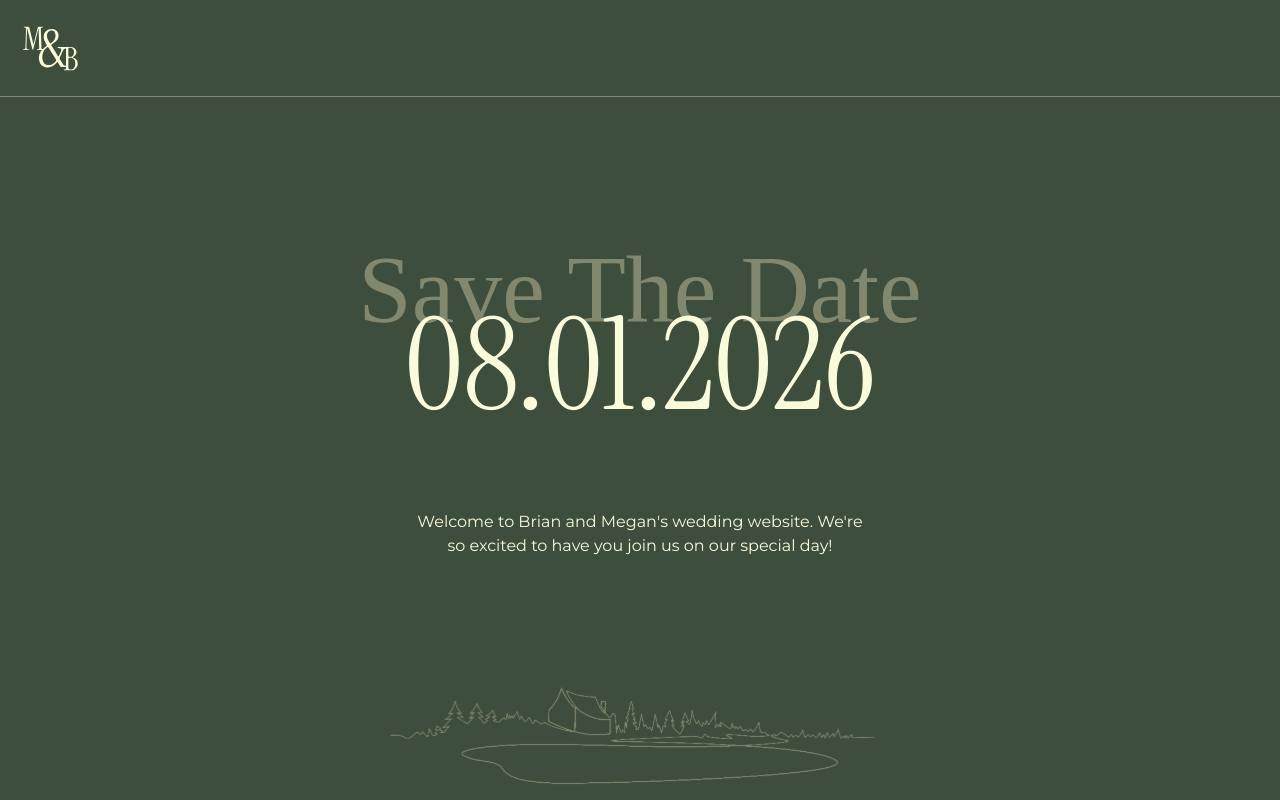
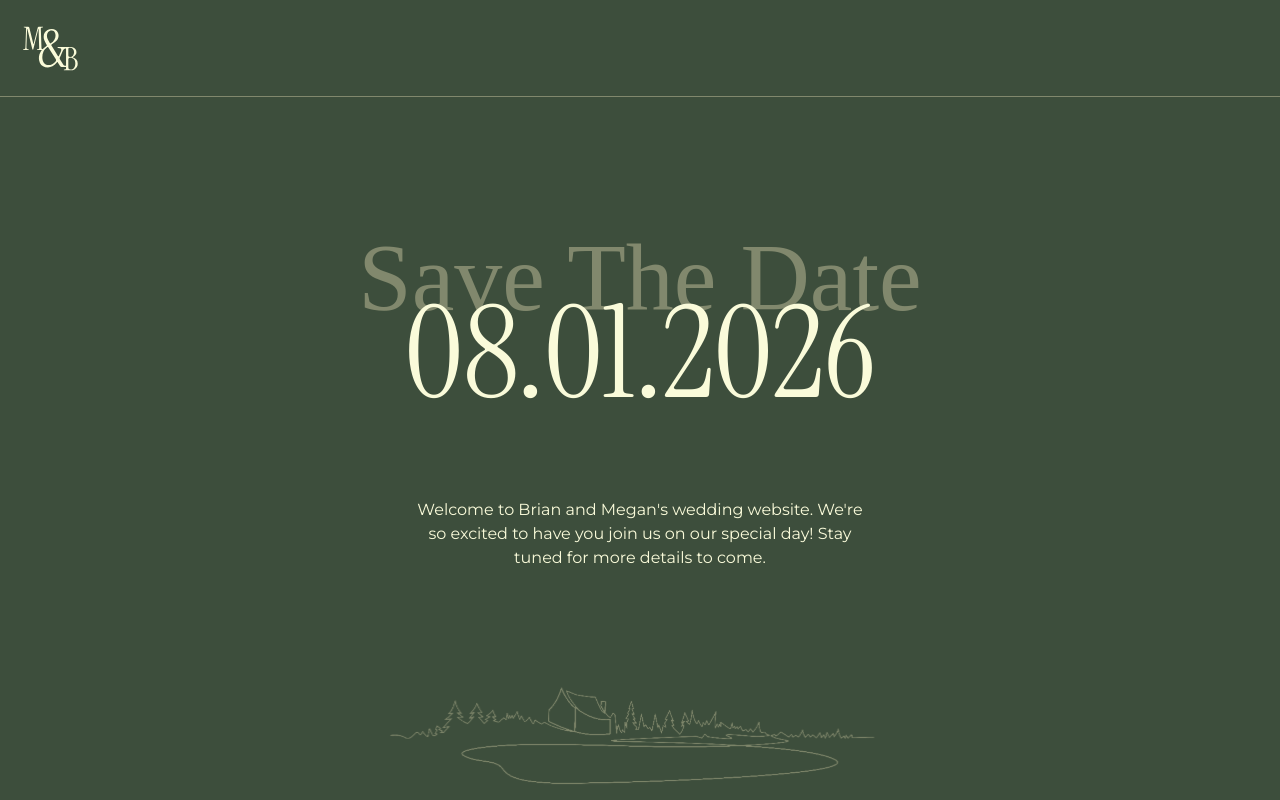
Before and after one commit to meganemcclure/wedding-website, a Next.js app: page / in a window 1280 px wide. Built offline with nearby package versions, Linux system fonts and the light colour scheme; a web font is replaced by a local one.

Commit message:
update description

```diff
--- a/app/page.tsx
+++ b/app/page.tsx
@@ -8,7 +8,7 @@ export default function Home() {
         <div className="flex flex-col items-center">
           <p className={"animate-appearslow text-5xl md:text-7xl lg:text-8xl text-primary -mb-4 md:-mb-6 lg:-mb-9"} style={{ fontFamily: 'Italianno, serif' }}>{`Save The Date`}</p>
           <h1 className={"animate-appearslow  text-7xl md:text-8xl lg:text-9xl"} style={{ fontFamily: 'Instrument Serif, serif' }}>{`08.01.2026`}</h1>
-          <p className={"text-wrap max-w-[450px] text-center pt-20"} style={{ fontFamily: 'montserrat, sans-serif'}}>{`Welcome to Brian and Megan's wedding website. We're so excited to have you join us on our special day!`}</p>
+          <p className={"text-wrap max-w-[450px] text-center pt-20"} style={{ fontFamily: 'montserrat, sans-serif'}}>{`Welcome to Brian and Megan's wedding website. We're so excited to have you join us on our special day! Stay tuned for more details to come.`}</p>
         </div>
 
         <Image className={"absolute bottom-0 left-0 w-full h-32"} src={lake} alt={"lake line drawing"}/>
```
